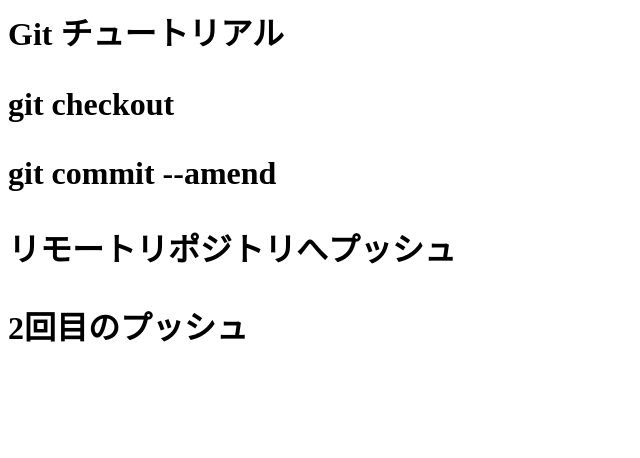
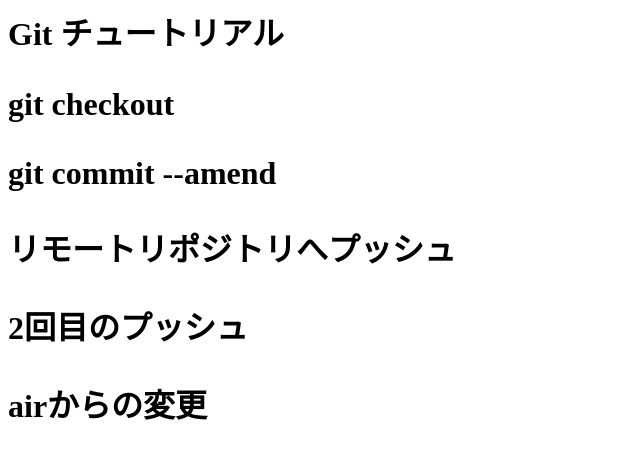
Before and after one commit to tdSwiftApps/git_tutorial, a plain HTML site: page index.html in a window 1280 px wide. Shown: the whole page, without its empty margins (0-640 px from the left). Drawn offline with Linux system fonts and the light colour scheme.

Commit message:
airからの変更

```diff
--- a/index.html
+++ b/index.html
@@ -3,3 +3,4 @@
 <p>git commit --amend</p>
 <p>リモートリポジトリへプッシュ</p>
 <p>2回目のプッシュ</p>
+<p>airからの変更</p>
```
